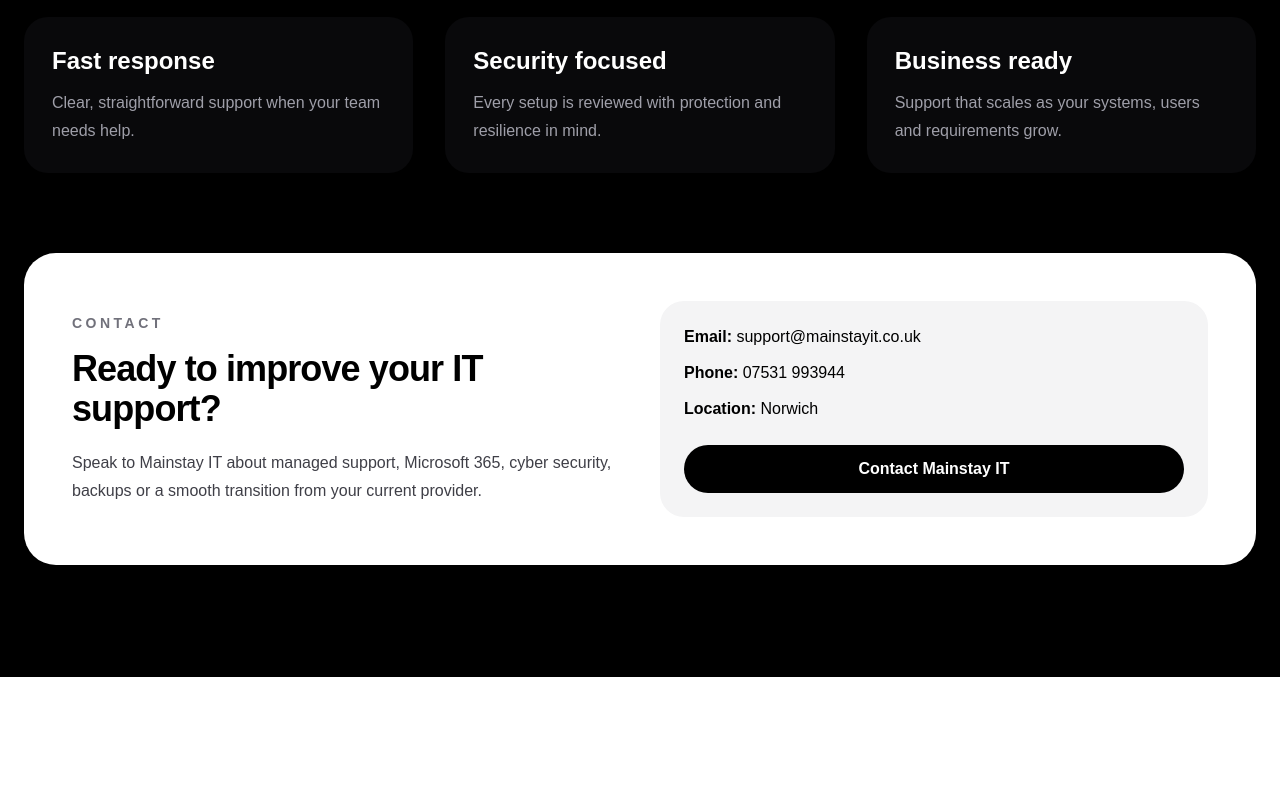
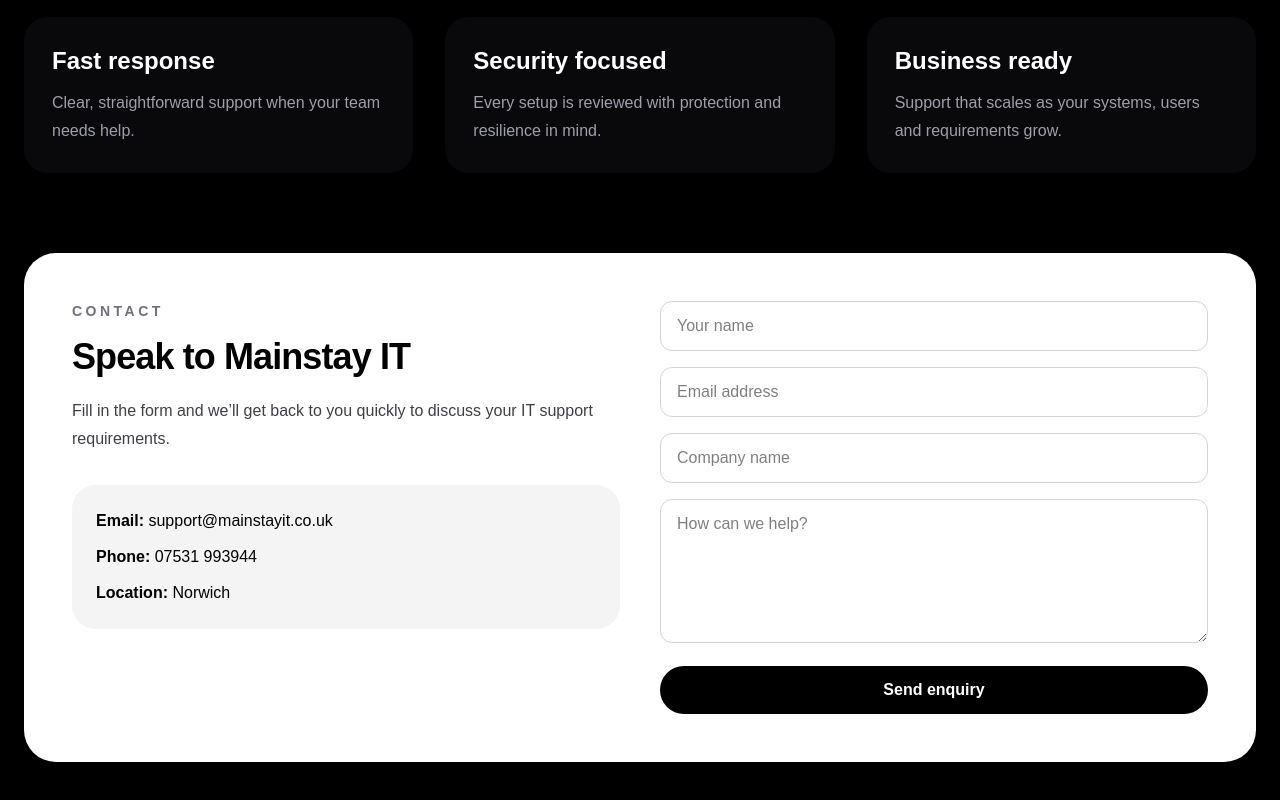
Before and after one commit to MainstayITLtd/mainstay-it, a Next.js app: page / in a window 1280 px wide. Shown: the part 2065-2865 px from the top of the page. Before the commit the page ends 2742 px from the top, so only its background shows below. Built offline with nearby package versions, Linux system fonts and the light colour scheme.

Commit message:
Contact Form

```diff
--- a/app/page.tsx
+++ b/app/page.tsx
@@ -42,7 +42,7 @@
 
             <div className="mt-9 flex flex-col gap-4 sm:flex-row">
               <a
-                href="mailto:support@mainstayit.co.uk"
+                href="#contact"
                 className="rounded-full bg-white px-7 py-3 text-center font-semibold text-black hover:bg-zinc-200"
               >
                 Get support
@@ -141,31 +141,68 @@
           ))}
         </section>
 
-        <section className="mb-20 rounded-[2rem] bg-white p-8 text-black md:p-12">
-          <div className="grid gap-10 lg:grid-cols-2 lg:items-center">
+        <section id="contact" className="mb-20 rounded-[2rem] bg-white p-8 text-black md:p-12">
+          <div className="grid gap-10 lg:grid-cols-2 lg:items-start">
             <div>
               <p className="text-sm font-semibold uppercase tracking-[0.25em] text-zinc-500">
                 Contact
               </p>
               <h2 className="mt-4 text-4xl font-bold tracking-tight">
-                Ready to improve your IT support?
+                Speak to Mainstay IT
               </h2>
               <p className="mt-5 max-w-xl leading-7 text-zinc-700">
-                Speak to Mainstay IT about managed support, Microsoft 365, cyber security, backups or a smooth transition from your current provider.
+                Fill in the form and we’ll get back to you quickly to discuss your IT support requirements.
               </p>
+
+              <div className="mt-8 rounded-3xl bg-zinc-100 p-6">
+                <p className="mb-3"><strong>Email:</strong> support@mainstayit.co.uk</p>
+                <p className="mb-3"><strong>Phone:</strong> 07531 993944</p>
+                <p><strong>Location:</strong> Norwich</p>
+              </div>
             </div>
 
-            <div className="rounded-3xl bg-zinc-100 p-6">
-              <p className="mb-3"><strong>Email:</strong> support@mainstayit.co.uk</p>
-              <p className="mb-3"><strong>Phone:</strong> 07531 993944</p>
-              <p className="mb-6"><strong>Location:</strong> Norwich</p>
-              <a
-                href="mailto:support@mainstayit.co.uk"
-                className="block rounded-full bg-black px-6 py-3 text-center font-semibold text-white hover:bg-zinc-800"
+            <form
+              action="https://formspree.io/f/xrernwkk"
+              method="POST"
+              className="space-y-4"
+            >
+              <input
+                type="text"
+                name="name"
+                placeholder="Your name"
+                required
+                className="w-full rounded-xl border border-zinc-300 px-4 py-3 outline-none focus:border-black"
+              />
+
+              <input
+                type="email"
+                name="email"
+                placeholder="Email address"
+                required
+                className="w-full rounded-xl border border-zinc-300 px-4 py-3 outline-none focus:border-black"
+              />
+
+              <input
+                type="text"
+                name="company"
+                placeholder="Company name"
+                className="w-full rounded-xl border border-zinc-300 px-4 py-3 outline-none focus:border-black"
+              />
+
+              <textarea
+                name="message"
+                placeholder="How can we help?"
+                required
+                className="h-36 w-full rounded-xl border border-zinc-300 px-4 py-3 outline-none focus:border-black"
+              />
+
+              <button
+                type="submit"
+                className="w-full rounded-full bg-black px-6 py-3 font-semibold text-white hover:bg-zinc-800"
               >
-                Contact Mainstay IT
-              </a>
-            </div>
+                Send enquiry
+              </button>
+            </form>
           </div>
         </section>
       </div>
```
